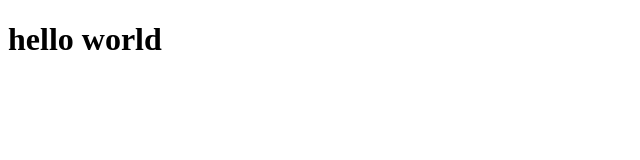
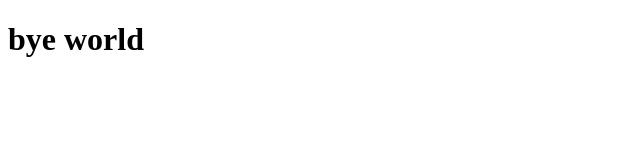
Before and after one commit to kanchanchaudhary37/taskc, a plain HTML site: page index.html in a window 1280 px wide. Shown: the full height of the page, 0-640 px from the left. Drawn offline with Linux system fonts and the light colour scheme.

Commit message:
yes commit

```diff
--- a/index.html
+++ b/index.html
@@ -7,6 +7,6 @@
     <title>Document</title>
 </head>
 <body>
-    <h1>hello world</h1>
+    <h1>bye world</h1>
 </body>
 </html>
```
